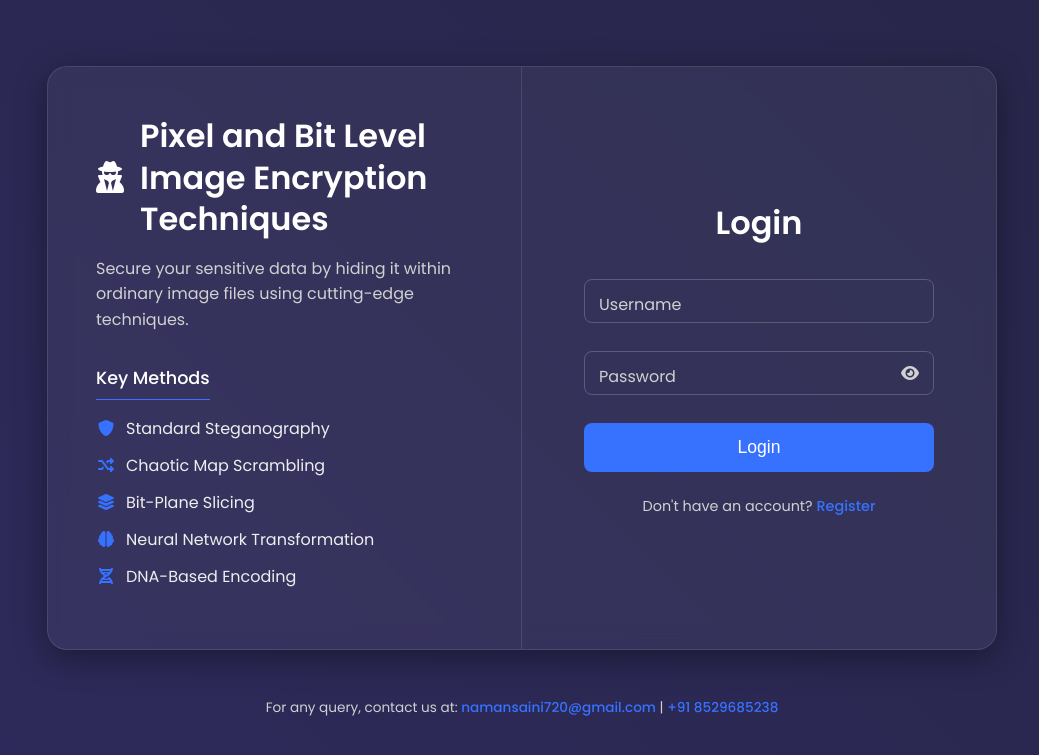
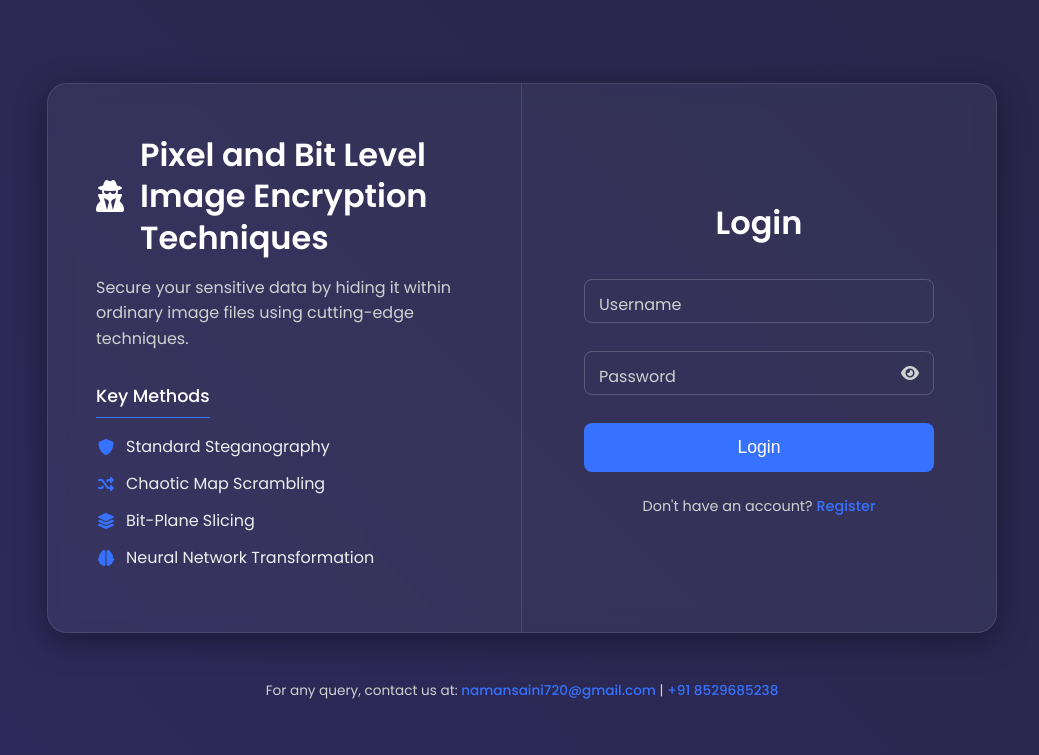
Before and after one commit to inamansaini/Image-encryption, a Flask app: page /login in a window 1280 px wide. Shown: the top 755 px of the page, without its empty margins (118-1157 px from the left). Run offline with Flask 3, Linux system fonts and the light colour scheme.

Commit message:
Small fix

```diff
--- a/templates/login.html
+++ b/templates/login.html
@@ -23,7 +23,7 @@
                     <li><i class="fas fa-random"></i> Chaotic Map Scrambling</li>
                     <li><i class="fas fa-layer-group"></i> Bit-Plane Slicing</li>
                     <li><i class="fas fa-brain"></i> Neural Network Transformation</li>
-                    <li><i class="fas fa-dna"></i> DNA-Based Encoding</li>
+
                 </ul>
             </div>
         </div>
```
